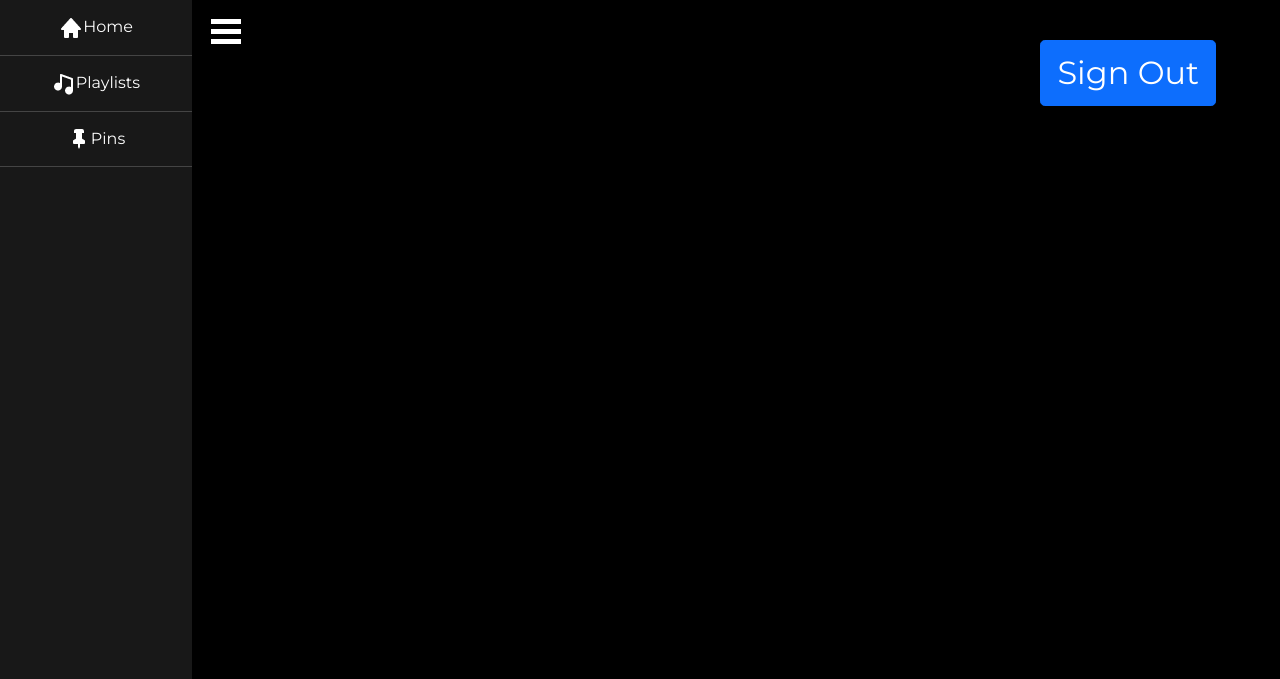
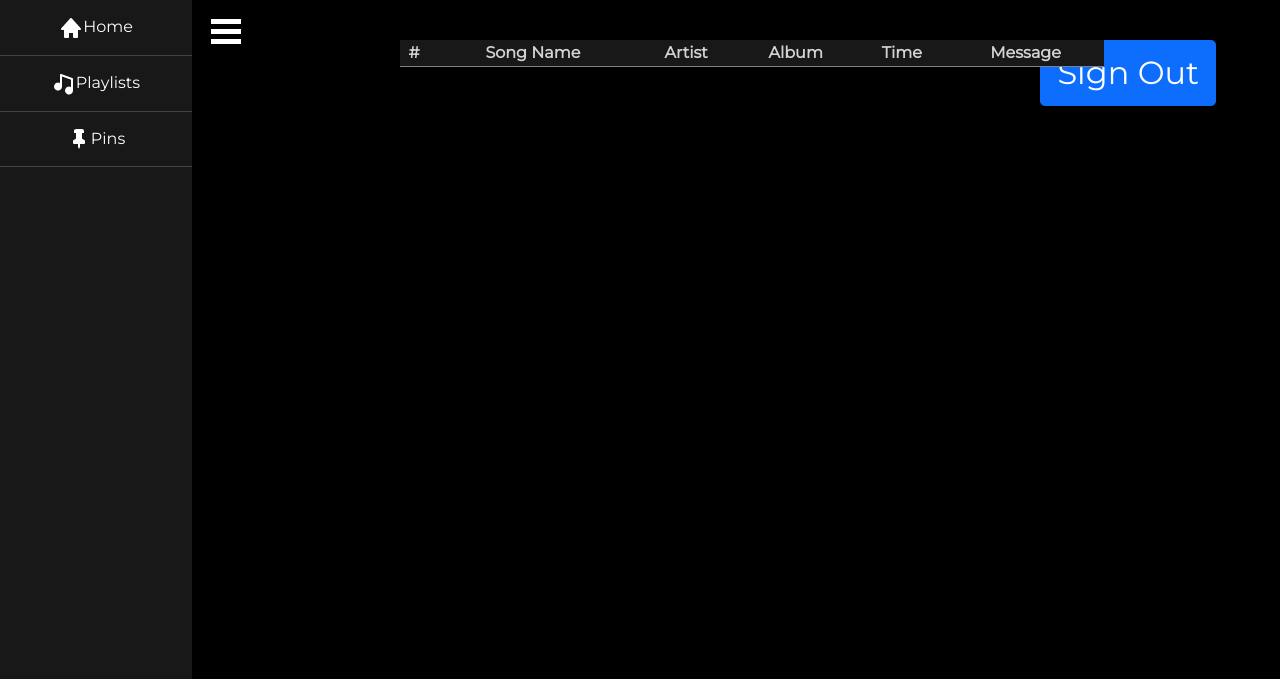
Before and after one commit to lunarmint/spotipyn, a Flask app: template modules/templates/base.html in a window 1280 px wide. Shown: the top 679 px of the page. Run offline with Flask 2, Linux system fonts and the light colour scheme; the template is opened without the code that fills it: most values are stand-ins (such as "Sample title", 1, 10 or a date in 2020); lists and menus that the app fills with data are empty; parts of the project's set-up code (start-up, migrations or seed data) failed here and were passed over; some libraries are stand-ins or nearby versions.

Commit message:
Implemented pin table and notification

```diff
--- /dev/null
+++ b/modules/static/css/pins.css
@@ -0,0 +1,44 @@
+#pins {
+    position: fixed;
+    display: grid;
+    left: 50vh;
+    top: 5%;
+    width: 55%;
+    background: #181818;
+    color: #d3d3d3;
+}
+
+tr {
+    grid-template-columns: [col1] 10% [col2] 18% [col3] 18% [col4] 18% [col5] 18% [col6] 18% [col7];
+    text-align: center;
+}
+
+.table-number {
+    grid-column-start: col1;
+    grid-column-end: col2;
+}
+
+.table-song {
+    grid-column-start: col2;
+    grid-column-end: col3;
+}
+
+.table-artist {
+    grid-column-start: col3;
+    grid-column-end: col4;
+}
+
+.table-album {
+    grid-column-start: col4;
+    grid-column-end: col5;
+}
+
+.table-time {
+    grid-column-start: col5;
+    grid-column-end: col6;
+}
+
+.table-message {
+    grid-column-start: col6;
+    grid-column-end: col7;
+}
--- a/modules/static/js/player.js
+++ b/modules/static/js/player.js
@@ -32,6 +32,9 @@ window.onSpotifyWebPlaybackSDKReady = () => {
             }
             volume_bar.value = volume;
         });
+
+        // Attempt to request for notification permission.
+        Notification.requestPermission().then();
     });
 
     player.addListener("not_ready", ({device_id}) => {
@@ -431,23 +434,67 @@ window.onSpotifyWebPlaybackSDKReady = () => {
     }
 
     /**
-     * Function that will get the data of the track ready to be displayed.
-     */
-    let pins;
-    function display_pins(pin) {
-        spotify.getTrack(pin["song"], null, function (err, data) {
-            console.log(data);
-        });
-    }
-
-    /**
      * Loop through the database once every 3 seconds and fire the alerts as well as update the pin display.
      */
     window.setInterval(function () {
         $.get("/loop", function (data) {
-            pins = JSON.parse(data);
+            const pins = JSON.parse(data);
+
+            // Flush the table if the Object is empty.
+            if (Object.keys(pins).length === 0) {
+                $("#table-items").html("");
+            }
+
+            let td = "";
             for (let i = 0; i < Object.keys(pins).length; ++i) {
-                display_pins(pins[i]);
+                const pin = pins[i];
+                const time = pin["end_time"];
+                const message = pin["message"];
+
+                // If the current UNIX time is equal or larger than the pin's end time, fire an alert.
+                if (Date.now() / 1000 >= parseInt(time)) {
+                    if (Notification.permission === "granted") {
+                        const notification = new Notification("Spotipyn", {
+                            body: message,
+                            icon: location + "static/img/notification.png"
+                        });
+                    }
+                }
+
+                // Get the data of the track ready to be displayed.
+                spotify.getTrack(pin["song"], null, function (err, data) {
+                    let art = data.album.images[2].url;
+                    const song_name = data.name;
+                    const artist = data.artists[0].name;
+                    const album = data.album.name;
+
+                    td += `<tr>`
+                    td += `<td class="table-number">${i + 1}</td>`
+
+                    td += `<td class="table-song">`
+                    td += `<img src="${art}" alt="">`
+                    td += `<span>${song_name}</span>`
+                    td += `</td>`
+
+                    td += `<td class="table-artist">`
+                    td += `<span>${artist}</span>`
+                    td += `</td>`
+
+                    td += `<td class="table-album">`
+                    td += `<span>${album}</span>`
+                    td += `</td>`
+
+                    td += `<td class="table-time">`
+                    td += `<span>${time}</span>`
+                    td += `</td>`
+
+                    td += `<td class="table-message">`
+                    td += `<span>${message}</span>`
+                    td += `</td>`
+
+                    td += `</tr>`
+                    $("#table-items").html(td);
+                });
             }
         });
     }, 3000);
--- a/modules/templates/base.html
+++ b/modules/templates/base.html
@@ -30,6 +30,7 @@
     <!-- Stylesheets -->
     <link rel="stylesheet" href="{{ url_for('static', filename='css/style.css') }}">
     <link rel="stylesheet" href="{{ url_for('static', filename='css/player.css') }}">
+    <link rel="stylesheet" href="{{ url_for('static', filename='css/pins.css') }}">
 
     <!-- Scripts. -->
     <script src="{{ url_for('static', filename='js/togglesidebar.js') }}"></script>
@@ -67,6 +68,20 @@
 <a href="/logout" class="btn btn-primary btn-lg" style="font-size: 2rem; position: absolute; top: 5%; right: 5%">Sign Out</a>
 
 <div id="playlist">{% block playlist %}{% endblock %}</div>
+
+<div class="table table-responsive" id="pins">
+    <table id="pin-table">
+        <tr>
+            <th class="table-number">#</th>
+            <th class="table-song">Song Name</th>
+            <th class="table-artist">Artist</th>
+            <th class="table-album">Album</th>
+            <th class="table-time">Time</th>
+            <th class="table-message">Message</th>
+        </tr>
+        <tbody id="table-items"></tbody>
+    </table>
+</div>
 
 <div class="modal fade" id="modal" tabindex="-1" role="dialog" aria-hidden="true">
     <div class="modal-dialog modal-dialog-centered" role="document">
```
Also changed, not shown: modules/static/img/notification.png (added).
